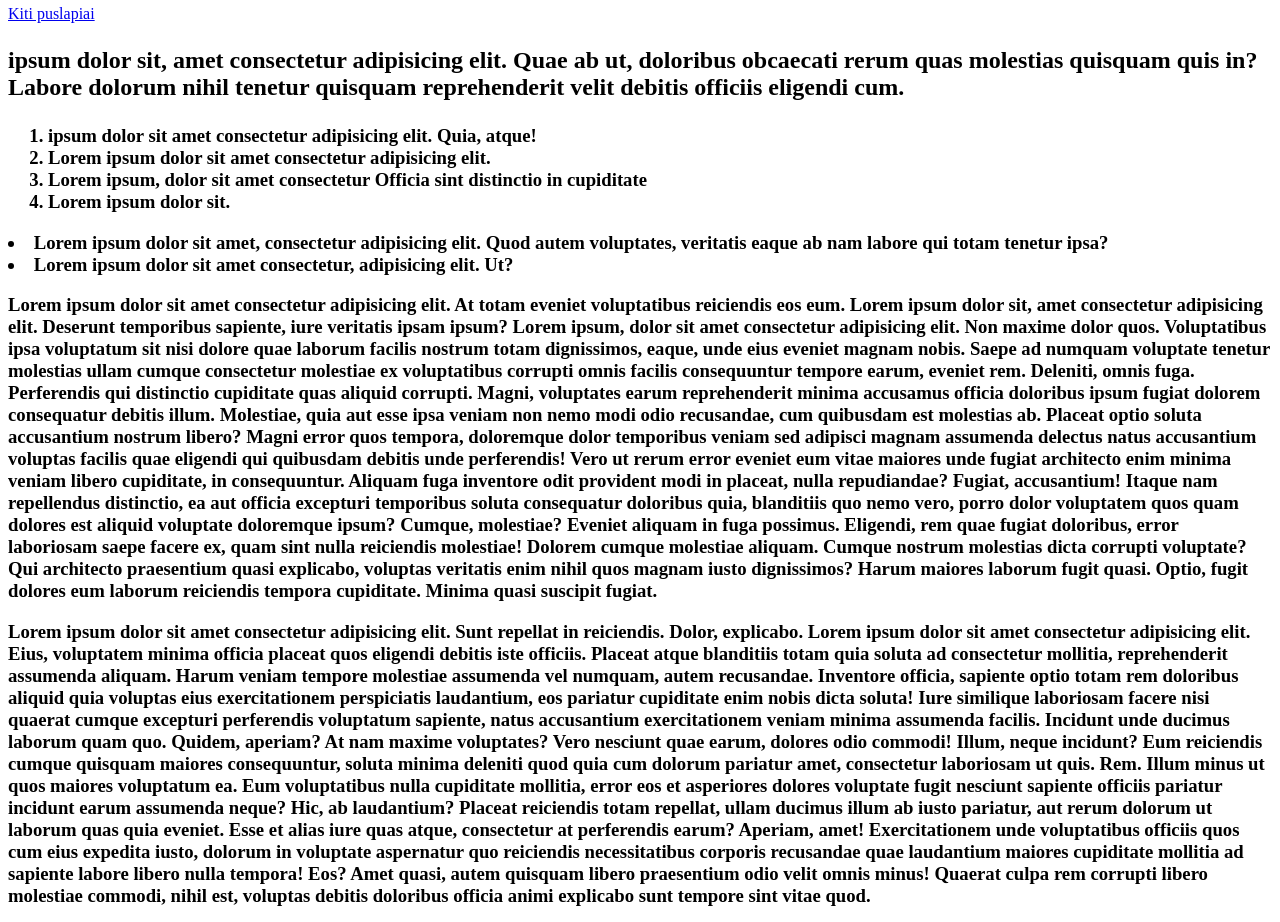
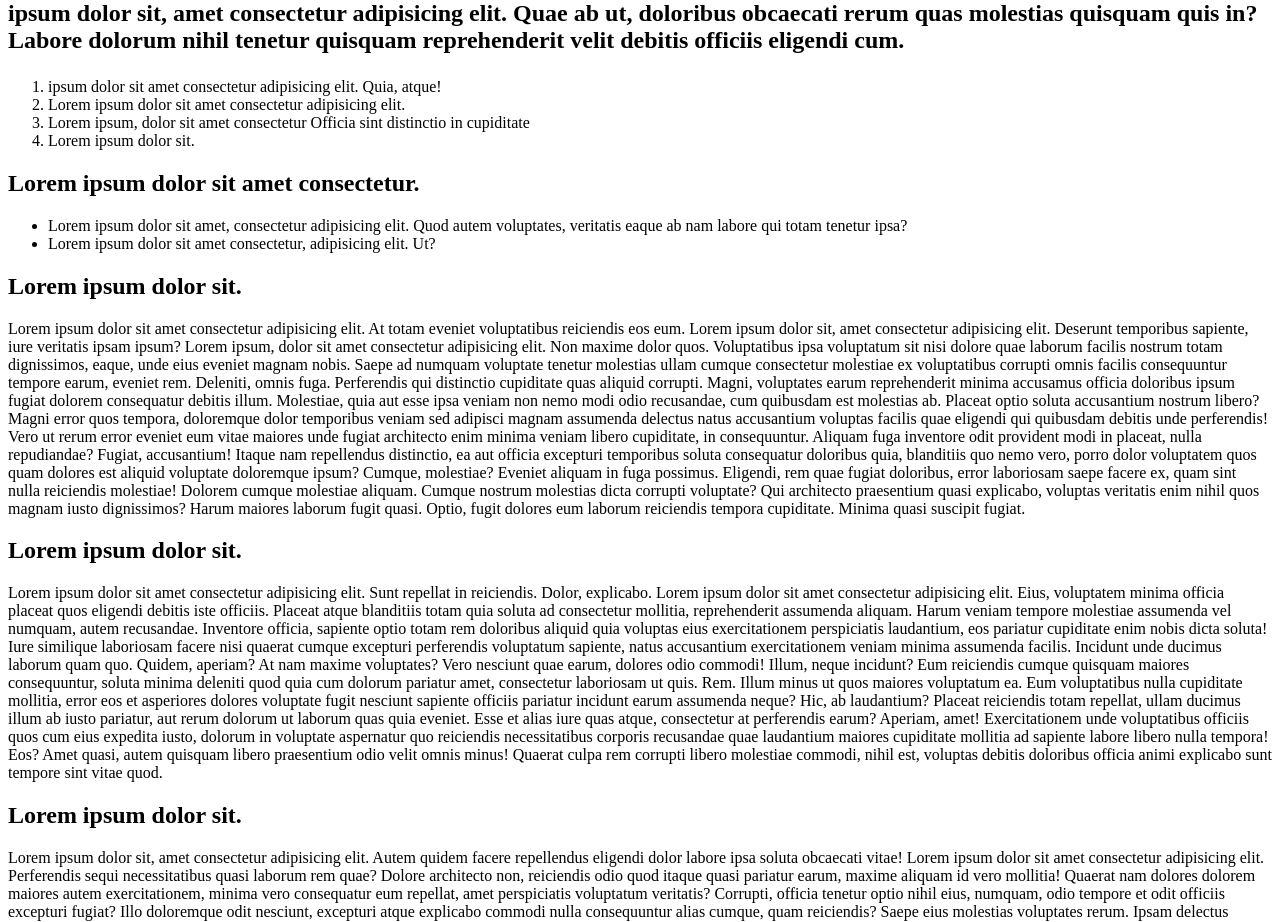
Before and after one commit to nojuz3/SCH, a plain HTML site: page index.html in a window 1280 px wide. Shown: the part 122-1044 px from the top of the page. Drawn offline with Linux system fonts and the light colour scheme.

Commit message:
Update index.html

```diff
--- a/index.html
+++ b/index.html
@@ -1,90 +1,175 @@
 <!DOCTYPE html>
 <html lang="en">
   <head>
-    <meta charset="UTF-8">
-    <meta name="viewport" content="width=device-width, initial-scale=1.0">
+    <meta charset="UTF-8" />
+    <meta name="viewport" content="width=device-width, initial-scale=1.0" />
     <title>Doc</title>
   </head>
-
-<h1>Pagr</h1>
   <!--Padaryti CSS stiliu-->
   <body>
-    <header><h2>Lorem ipsum dolor sit. </h2></header>
-        <nav><a href="https://www.google.lt/?hl=lt" target=”_blank>Kiti puslapiai</a></nav>
+    <header><h1>Lorem ipsum dolor sit.</h1></header>
+    <nav>
+      <a href="https://www.google.lt/?hl=lt" target="”_blank">Kiti puslapiai</a>
+    </nav>
     <main>
       <article>
         <!-- tikra teksta dadeti -->
         <h2>
-                <p>ipsum dolor sit, amet consectetur adipisicing elit. Quae ab ut, doloribus obcaecati rerum
-                quas molestias quisquam quis in? Labore dolorum nihil tenetur quisquam reprehenderit velit debitis officiis eligendi cum.</p>
+          <p>
+            ipsum dolor sit, amet consectetur adipisicing elit. Quae ab ut,
+            doloribus obcaecati rerum quas molestias quisquam quis in? Labore
+            dolorum nihil tenetur quisquam reprehenderit velit debitis officiis
+            eligendi cum.
+          </p>
         </h2>
+
+        <ol>
+          <li>
+            ipsum dolor sit amet consectetur adipisicing elit. Quia, atque!
+          </li>
+          <li>Lorem ipsum dolor sit amet consectetur adipisicing elit.</li>
+          <li>
+            Lorem ipsum, dolor sit amet consectetur Officia sint distinctio in
+            cupiditate
+          </li>
+          <li>Lorem ipsum dolor sit.</li>
+        </ol>
       </article>
 
-            <h3>
       <article>
+        <h2>Lorem ipsum dolor sit amet consectetur.</h2>
+        <ul>
+          <li>
+            Lorem ipsum dolor sit amet, consectetur adipisicing elit. Quod autem
+            voluptates, veritatis eaque ab nam labore qui totam tenetur ipsa?
+          </li>
+          <li>Lorem ipsum dolor sit amet consectetur, adipisicing elit. Ut?</li>
+        </ul>
+      </article>
+
+      <article>
+        <h2>Lorem ipsum dolor sit.</h2>
         <p>
-                    <ol>
-                    <li>ipsum dolor sit amet consectetur adipisicing elit. Quia, atque!</li>
-                    <li>Lorem ipsum dolor sit amet consectetur adipisicing elit.</li>
-                    <li> Lorem ipsum, dolor sit amet consectetur Officia sint distinctio in cupiditate </li>
-                    <li>Lorem ipsum dolor sit.</li>
-                </ol>
+          Lorem ipsum dolor sit amet consectetur adipisicing elit. At totam
+          eveniet voluptatibus reiciendis eos eum. Lorem ipsum dolor sit, amet
+          consectetur adipisicing elit. Deserunt temporibus sapiente, iure
+          veritatis ipsam ipsum? Lorem ipsum, dolor sit amet consectetur
+          adipisicing elit. Non maxime dolor quos. Voluptatibus ipsa voluptatum
+          sit nisi dolore quae laborum facilis nostrum totam dignissimos, eaque,
+          unde eius eveniet magnam nobis. Saepe ad numquam voluptate tenetur
+          molestias ullam cumque consectetur molestiae ex voluptatibus corrupti
+          omnis facilis consequuntur tempore earum, eveniet rem. Deleniti, omnis
+          fuga. Perferendis qui distinctio cupiditate quas aliquid corrupti.
+          Magni, voluptates earum reprehenderit minima accusamus officia
+          doloribus ipsum fugiat dolorem consequatur debitis illum. Molestiae,
+          quia aut esse ipsa veniam non nemo modi odio recusandae, cum quibusdam
+          est molestias ab. Placeat optio soluta accusantium nostrum libero?
+          Magni error quos tempora, doloremque dolor temporibus veniam sed
+          adipisci magnam assumenda delectus natus accusantium voluptas facilis
+          quae eligendi qui quibusdam debitis unde perferendis! Vero ut rerum
+          error eveniet eum vitae maiores unde fugiat architecto enim minima
+          veniam libero cupiditate, in consequuntur. Aliquam fuga inventore odit
+          provident modi in placeat, nulla repudiandae? Fugiat, accusantium!
+          Itaque nam repellendus distinctio, ea aut officia excepturi temporibus
+          soluta consequatur doloribus quia, blanditiis quo nemo vero, porro
+          dolor voluptatem quos quam dolores est aliquid voluptate doloremque
+          ipsum? Cumque, molestiae? Eveniet aliquam in fuga possimus. Eligendi,
+          rem quae fugiat doloribus, error laboriosam saepe facere ex, quam sint
+          nulla reiciendis molestiae! Dolorem cumque molestiae aliquam. Cumque
+          nostrum molestias dicta corrupti voluptate? Qui architecto praesentium
+          quasi explicabo, voluptas veritatis enim nihil quos magnam iusto
+          dignissimos? Harum maiores laborum fugit quasi. Optio, fugit dolores
+          eum laborum reiciendis tempora cupiditate. Minima quasi suscipit
+          fugiat.
         </p>
       </article>
 
       <article>
+        <h2>Lorem ipsum dolor sit.</h2>
         <p>
-                    <li>Lorem ipsum dolor sit amet, consectetur adipisicing elit. Quod autem voluptates, veritatis eaque ab nam labore qui totam tenetur ipsa?</li>
-                    <li>Lorem ipsum dolor sit amet consectetur, adipisicing elit. Ut?</li>
+          Lorem ipsum dolor sit amet consectetur adipisicing elit. Sunt repellat
+          in reiciendis. Dolor, explicabo. Lorem ipsum dolor sit amet
+          consectetur adipisicing elit. Eius, voluptatem minima officia placeat
+          quos eligendi debitis iste officiis. Placeat atque blanditiis totam
+          quia soluta ad consectetur mollitia, reprehenderit assumenda aliquam.
+          Harum veniam tempore molestiae assumenda vel numquam, autem
+          recusandae. Inventore officia, sapiente optio totam rem doloribus
+          aliquid quia voluptas eius exercitationem perspiciatis laudantium, eos
+          pariatur cupiditate enim nobis dicta soluta! Iure similique laboriosam
+          facere nisi quaerat cumque excepturi perferendis voluptatum sapiente,
+          natus accusantium exercitationem veniam minima assumenda facilis.
+          Incidunt unde ducimus laborum quam quo. Quidem, aperiam? At nam maxime
+          voluptates? Vero nesciunt quae earum, dolores odio commodi! Illum,
+          neque incidunt? Eum reiciendis cumque quisquam maiores consequuntur,
+          soluta minima deleniti quod quia cum dolorum pariatur amet,
+          consectetur laboriosam ut quis. Rem. Illum minus ut quos maiores
+          voluptatum ea. Eum voluptatibus nulla cupiditate mollitia, error eos
+          et asperiores dolores voluptate fugit nesciunt sapiente officiis
+          pariatur incidunt earum assumenda neque? Hic, ab laudantium? Placeat
+          reiciendis totam repellat, ullam ducimus illum ab iusto pariatur, aut
+          rerum dolorum ut laborum quas quia eveniet. Esse et alias iure quas
+          atque, consectetur at perferendis earum? Aperiam, amet! Exercitationem
+          unde voluptatibus officiis quos cum eius expedita iusto, dolorum in
+          voluptate aspernatur quo reiciendis necessitatibus corporis recusandae
+          quae laudantium maiores cupiditate mollitia ad sapiente labore libero
+          nulla tempora! Eos? Amet quasi, autem quisquam libero praesentium odio
+          velit omnis minus! Quaerat culpa rem corrupti libero molestiae
+          commodi, nihil est, voluptas debitis doloribus officia animi explicabo
+          sunt tempore sint vitae quod.
         </p>
       </article>
 
       <article>
+        <h2>Lorem ipsum dolor sit.</h2>
         <p>
-                    Lorem ipsum dolor sit amet consectetur adipisicing elit. At totam eveniet voluptatibus reiciendis eos eum.
-                    Lorem ipsum dolor sit, amet consectetur adipisicing elit. Deserunt temporibus sapiente, iure veritatis ipsam ipsum?
-                    Lorem ipsum, dolor sit amet consectetur adipisicing elit. Non maxime dolor quos. Voluptatibus ipsa voluptatum sit nisi dolore quae laborum facilis nostrum totam dignissimos, eaque, unde eius eveniet magnam nobis.
-                    Saepe ad numquam voluptate tenetur molestias ullam cumque consectetur molestiae ex voluptatibus corrupti omnis facilis consequuntur tempore earum, eveniet rem. Deleniti, omnis fuga. Perferendis qui distinctio cupiditate quas aliquid corrupti.
-                    Magni, voluptates earum reprehenderit minima accusamus officia doloribus ipsum fugiat dolorem consequatur debitis illum. Molestiae, quia aut esse ipsa veniam non nemo modi odio recusandae, cum quibusdam est molestias ab.
-                    Placeat optio soluta accusantium nostrum libero? Magni error quos tempora, doloremque dolor temporibus veniam sed adipisci magnam assumenda delectus natus accusantium voluptas facilis quae eligendi qui quibusdam debitis unde perferendis!
-                    Vero ut rerum error eveniet eum vitae maiores unde fugiat architecto enim minima veniam libero cupiditate, in consequuntur. Aliquam fuga inventore odit provident modi in placeat, nulla repudiandae? Fugiat, accusantium!
-                    Itaque nam repellendus distinctio, ea aut officia excepturi temporibus soluta consequatur doloribus quia, blanditiis quo nemo vero, porro dolor voluptatem quos quam dolores est aliquid voluptate doloremque ipsum? Cumque, molestiae?
-                    Eveniet aliquam in fuga possimus. Eligendi, rem quae fugiat doloribus, error laboriosam saepe facere ex, quam sint nulla reiciendis molestiae! Dolorem cumque molestiae aliquam. Cumque nostrum molestias dicta corrupti voluptate?
-                    Qui architecto praesentium quasi explicabo, voluptas veritatis enim nihil quos magnam iusto dignissimos? Harum maiores laborum fugit quasi. Optio, fugit dolores eum laborum reiciendis tempora cupiditate. Minima quasi suscipit fugiat.
+          Lorem ipsum dolor sit, amet consectetur adipisicing elit. Autem quidem
+          facere repellendus eligendi dolor labore ipsa soluta obcaecati vitae!
+          Lorem ipsum dolor sit amet consectetur adipisicing elit. Perferendis
+          sequi necessitatibus quasi laborum rem quae? Dolore architecto non,
+          reiciendis odio quod itaque quasi pariatur earum, maxime aliquam id
+          vero mollitia! Quaerat nam dolores dolorem maiores autem
+          exercitationem, minima vero consequatur eum repellat, amet
+          perspiciatis voluptatum veritatis? Corrupti, officia tenetur optio
+          nihil eius, numquam, odio tempore et odit officiis excepturi fugiat?
+          Illo doloremque odit nesciunt, excepturi atque explicabo commodi nulla
+          consequuntur alias cumque, quam reiciendis? Saepe eius molestias
+          voluptates rerum. Ipsam delectus voluptatem in quidem officiis
+          excepturi vero, autem magni quis. Cumque voluptatem consequuntur odio!
+          Eligendi, officiis harum provident similique, corrupti reiciendis
+          autem alias placeat quam totam perferendis, iure esse ipsum magnam ex
+          consequuntur amet exercitationem saepe minus molestias consectetur!
+          Aspernatur. Recusandae commodi, deserunt asperiores facere
+          exercitationem ab ex velit dolorum impedit architecto neque quibusdam
+          vero doloribus repellat, enim modi expedita aspernatur quae assumenda
+          id maiores non! Ipsam eaque autem fugit? Eos magni animi dicta vitae
+          saepe illum, aperiam fuga, dolore eius alias quas optio cumque
+          laudantium fugiat laborum nemo blanditiis incidunt quo autem. Vitae
+          sed aut, quo eligendi eius commodi. Fugit labore perspiciatis unde
+          facilis, adipisci saepe quod ut consequatur nisi eius, iure est
+          necessitatibus tempore commodi delectus doloribus ullam ex corporis
+          minima aliquid culpa vitae, repudiandae sed laborum. Laudantium. Quas,
+          perspiciatis! Facere quaerat aperiam quam repellendus sapiente
+          voluptates aut, natus debitis nemo explicabo distinctio expedita
+          molestiae ut a facilis temporibus nam error molestias odio quia! Ea
+          enim dolorum dolore!
         </p>
-            </article>
-
-                <article>
         <p>
-                    Lorem ipsum dolor sit amet consectetur adipisicing elit. Sunt repellat in reiciendis. Dolor, explicabo.
-                    Lorem ipsum dolor sit amet consectetur adipisicing elit. Eius, voluptatem minima officia placeat quos eligendi debitis iste officiis. Placeat atque blanditiis totam quia soluta ad consectetur mollitia, reprehenderit assumenda aliquam.
-                    Harum veniam tempore molestiae assumenda vel numquam, autem recusandae. Inventore officia, sapiente optio totam rem doloribus aliquid quia voluptas eius exercitationem perspiciatis laudantium, eos pariatur cupiditate enim nobis dicta soluta!
-                    Iure similique laboriosam facere nisi quaerat cumque excepturi perferendis voluptatum sapiente, natus accusantium exercitationem veniam minima assumenda facilis. Incidunt unde ducimus laborum quam quo. Quidem, aperiam? At nam maxime voluptates?
-                    Vero nesciunt quae earum, dolores odio commodi! Illum, neque incidunt? Eum reiciendis cumque quisquam maiores consequuntur, soluta minima deleniti quod quia cum dolorum pariatur amet, consectetur laboriosam ut quis. Rem.
-                    Illum minus ut quos maiores voluptatum ea. Eum voluptatibus nulla cupiditate mollitia, error eos et asperiores dolores voluptate fugit nesciunt sapiente officiis pariatur incidunt earum assumenda neque? Hic, ab laudantium?
-                    Placeat reiciendis totam repellat, ullam ducimus illum ab iusto pariatur, aut rerum dolorum ut laborum quas quia eveniet. Esse et alias iure quas atque, consectetur at perferendis earum? Aperiam, amet!
-                    Exercitationem unde voluptatibus officiis quos cum eius expedita iusto, dolorum in voluptate aspernatur quo reiciendis necessitatibus corporis recusandae quae laudantium maiores cupiditate mollitia ad sapiente labore libero nulla tempora! Eos?
-                    Amet quasi, autem quisquam libero praesentium odio velit omnis minus! Quaerat culpa rem corrupti libero molestiae commodi, nihil est, voluptas debitis doloribus officia animi explicabo sunt tempore sint vitae quod.
+          Lorem ipsum dolor, sit amet consectetur adipisicing elit. Delectus
+          quidem est praesentium aliquid non? Voluptatum animi eos dolore
+          sapiente ut saepe fugiat repellendus vero sit quos itaque nobis neque
+          illo quidem dicta est ratione excepturi nesciunt nemo, dolores,
+          dignissimos aliquid. Maiores inventore ipsum quas ratione fugit.
+          Reiciendis, maiores molestiae quia ipsa impedit similique velit ea
+          provident!
         </p>
-            </article>
-                <article>
-                <p>
-                    Lorem ipsum dolor sit, amet consectetur adipisicing elit. Autem quidem facere repellendus eligendi dolor labore ipsa soluta obcaecati vitae!
-                    Lorem ipsum dolor sit amet consectetur adipisicing elit. Perferendis sequi necessitatibus quasi laborum rem quae? Dolore architecto non, reiciendis odio quod itaque quasi pariatur earum, maxime aliquam id vero mollitia!
-                    Quaerat nam dolores dolorem maiores autem exercitationem, minima vero consequatur eum repellat, amet perspiciatis voluptatum veritatis? Corrupti, officia tenetur optio nihil eius, numquam, odio tempore et odit officiis excepturi fugiat?
-                    Illo doloremque odit nesciunt, excepturi atque explicabo commodi nulla consequuntur alias cumque, quam reiciendis? Saepe eius molestias voluptates rerum. Ipsam delectus voluptatem in quidem officiis excepturi vero, autem magni quis.
-                    Cumque voluptatem consequuntur odio! Eligendi, officiis harum provident similique, corrupti reiciendis autem alias placeat quam totam perferendis, iure esse ipsum magnam ex consequuntur amet exercitationem saepe minus molestias consectetur! Aspernatur.
-                    Recusandae commodi, deserunt asperiores facere exercitationem ab ex velit dolorum impedit architecto neque quibusdam vero doloribus repellat, enim modi expedita aspernatur quae assumenda id maiores non! Ipsam eaque autem fugit?
-                    Eos magni animi dicta vitae saepe illum, aperiam fuga, dolore eius alias quas optio cumque laudantium fugiat laborum nemo blanditiis incidunt quo autem. Vitae sed aut, quo eligendi eius commodi.
-                    Fugit labore perspiciatis unde facilis, adipisci saepe quod ut consequatur nisi eius, iure est necessitatibus tempore commodi delectus doloribus ullam ex corporis minima aliquid culpa vitae, repudiandae sed laborum. Laudantium.
-                    Quas, perspiciatis! Facere quaerat aperiam quam repellendus sapiente voluptates aut, natus debitis nemo explicabo distinctio expedita molestiae ut a facilis temporibus nam error molestias odio quia! Ea enim dolorum dolore!
-                </p>
-            </h3>
       </article>
     </main>
 
+    <a href="" target="_top">Virsun</a>
+    <br />
+    <a href="2.html" target="_parent">Kita puslapy</a>
+    <footer>
+      <a href="https://mail.google.com/mail/u/0/">Lietuvos &#0169;</a>
+    </footer>
   </body>
-<nav><a href="" target="_top">Atgal</a></nav>
-<a href="2.html"  target="_blank" target="_parent">Kita puslapy</a>
-<footer><a href="https://mail.google.com/mail/u/0/">Lietuvos &#0169;</a></footer>
 </html>
```
Lines whose indentation alone changed are shown as unchanged.
